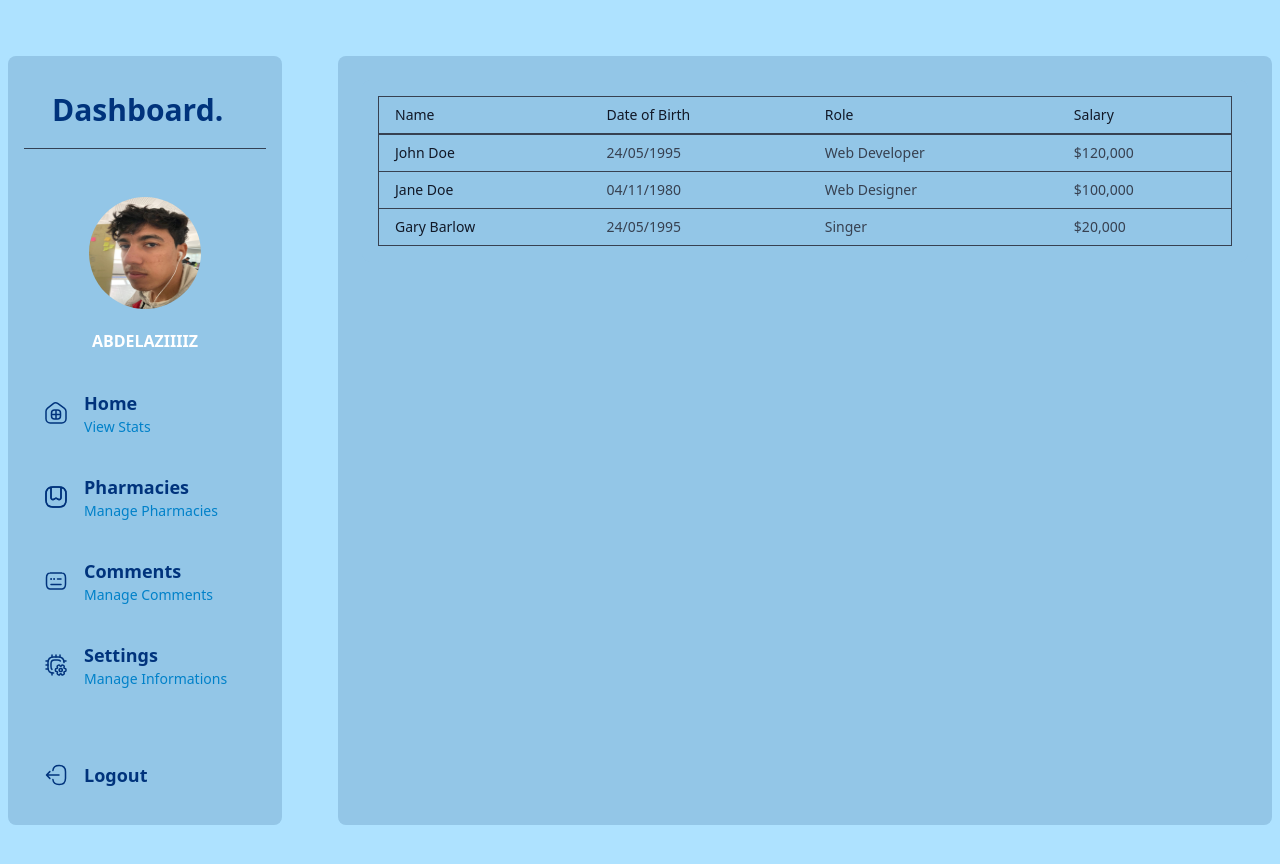
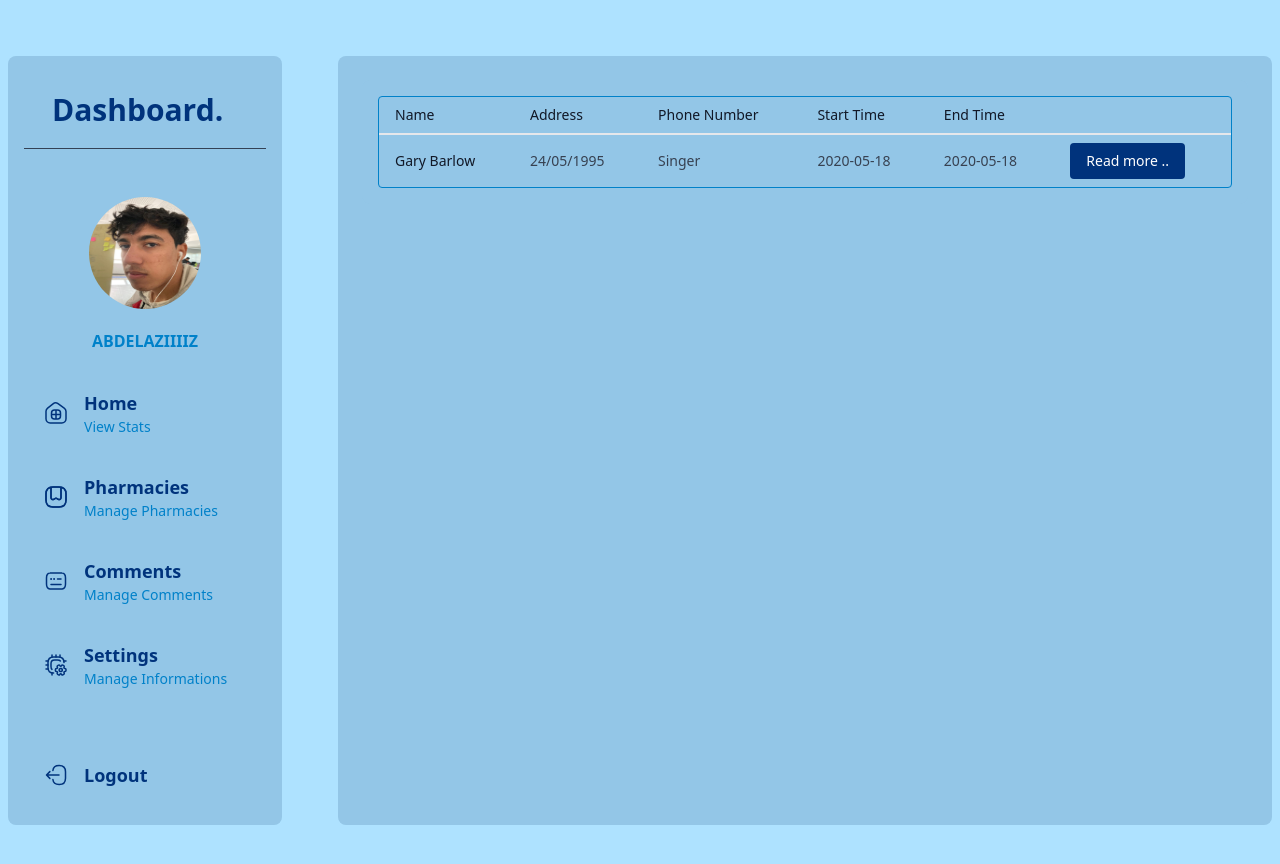
Before and after one commit to khalidhagane/PharmGarde_mobile, a React (Create React App) app in the folder frontend/web/: page /Pharmacy in a window 1280 px wide. Shown: the top 864 px of the page. Built offline with nearby package versions, Linux system fonts and the light colour scheme.

Commit message:
set Home and Pharmacy style

```diff
--- a/frontend/web/src/components/Dashboard.jsx
+++ b/frontend/web/src/components/Dashboard.jsx
@@ -2,7 +2,38 @@ import React from 'react'
 
 function Dashboard() {
   return (
-    <div>Hello from dashboard</div>
+    <div>
+      <>
+            <div className='lg:grid grid-cols-3 gap-4'>
+                <div>
+                    <div className="relative block rounded-sm border-t-4 border-[#00337C] p-8 pb-24 shadow-xl">
+                        <h3 className="text-4xl text-[#00337C] font-bold">0</h3>
+                        <p className="mt-4 text-lg font-medium text-[#00337C]">
+                            PHARMACY
+
+                        </p>
+                    </div>
+                </div>
+                <div>
+                    <div className="relative block rounded-sm border-t-4 border-[#00337C] p-8 pb-24 shadow-xl">
+                        <h3 className="text-4xl text-[#00337C] font-bold">0</h3>
+                        <p className="mt-4 text-lg font-medium text-[#00337C]">
+                            COMMENTS
+                        </p>
+                    </div>
+                </div>
+                <div>
+                    <div className="relative block rounded-sm border-t-4 border-[#00337C] p-8 pb-24 shadow-xl">
+                        <h3 className="text-4xl text-[#00337C] font-bold">0</h3>
+                        <p className="mt-4 text-lg font-medium text-[#00337C]">
+                            REVIEWS
+                        </p>
+
+                    </div>
+                </div>
+            </div>
+        </>
+    </div>
   )
 }
 
--- a/frontend/web/src/components/Pharmacy.jsx
+++ b/frontend/web/src/components/Pharmacy.jsx
@@ -3,9 +3,9 @@ import React from 'react'
 function Pharmacy() {
   return (
     <>
-    <div class="overflow-x-auto border  border-gray-700">
+    <div class="overflow-x-auto border rounded  border-[#0081C9]">
   <table
-    class="min-w-full divide-y-2 text-sm divide-gray-700"
+    class="min-w-full divide-y-2 text-sm rounded border-[#0081C9]"
   >
     <thead>
       <tr>
@@ -17,88 +17,50 @@ function Pharmacy() {
         <th
           class="whitespace-nowrap px-4 py-2 text-left font-medium text-gray-900 "
         >
-          Date of Birth
+          Address
         </th>
         <th
           class="whitespace-nowrap px-4 py-2 text-left font-medium text-gray-900 "
         >
-          Role
+          Phone Number
         </th>
         <th
           class="whitespace-nowrap px-4 py-2 text-left font-medium text-gray-900 "
         >
-          Salary
+          Start Time
+        </th>
+        <th
+          class="whitespace-nowrap px-4 py-2 text-left font-medium text-gray-900 "
+        >
+          End Time
+        </th>
+        <th
+          class="whitespace-nowrap px-4 py-2 text-left font-medium text-gray-900 "
+        >
+
         </th>
       </tr>
     </thead>
 
     <tbody class="divide-y  divide-gray-700">
-      <tr>
-        <td
-          class="whitespace-nowrap px-4 py-2 font-medium text-gray-900 "
-        >
-          John Doe
+      <tr class="[&>*]:whitespace-nowrap [&>*]:px-4 [&>*]:py-2">
+        <td class="whitespace-nowrap px-4 py-2 font-medium text-gray-900 ">
+          Gary Barlow
         </td>
-        <td
-          class="whitespace-nowrap px-4 py-2 text-gray-700 "
-        >
+        <td class="whitespace-nowrap px-4 py-2 text-gray-700 ">
           24/05/1995
         </td>
-        <td
-          class="whitespace-nowrap px-4 py-2 text-gray-700 "
-        >
-          Web Developer
-        </td>
-        <td
-          class="whitespace-nowrap px-4 py-2 text-gray-700 "
-        >
-          $120,000
-        </td>
-      </tr>
-
-      <tr class="[&>*]:whitespace-nowrap [&>*]:px-4 [&>*]:py-2">
-        <td
-          class="whitespace-nowrap px-4 py-2 font-medium text-gray-900 "
-        >
-          Jane Doe
-        </td>
-        <td
-          class="whitespace-nowrap px-4 py-2 text-gray-700 "
-        >
-          04/11/1980
-        </td>
-        <td
-          class="whitespace-nowrap px-4 py-2 text-gray-700 "
-        >
-          Web Designer
-        </td>
-        <td
-          class="whitespace-nowrap px-4 py-2 text-gray-700 "
-        >
-          $100,000
-        </td>
-      </tr>
-
-      <tr class="[&>*]:whitespace-nowrap [&>*]:px-4 [&>*]:py-2">
-        <td
-          class="whitespace-nowrap px-4 py-2 font-medium text-gray-900 "
-        >
-          Gary Barlow
-        </td>
-        <td
-          class="whitespace-nowrap px-4 py-2 text-gray-700 "
-        >
-          24/05/1995
-        </td>
-        <td
-          class="whitespace-nowrap px-4 py-2 text-gray-700 "
-        >
+        <td class="whitespace-nowrap px-4 py-2 text-gray-700 ">
           Singer
         </td>
-        <td
-          class="whitespace-nowrap px-4 py-2 text-gray-700 "
-        >
-          $20,000
+        <td class="whitespace-nowrap px-4 py-2 text-gray-700 ">
+            2020-05-18
+        </td>
+        <td class="whitespace-nowrap px-4 py-2 text-gray-700 ">
+            2020-05-18
+        </td>
+        <td  class="whitespace-nowrap px-4 py-2 text-gray-700 ">
+            <button className='bg-[#00337C] px-4 py-2 rounded text-white'>Read more ..</button>
         </td>
       </tr>
     </tbody>
--- a/frontend/web/src/pages/Layout.jsx
+++ b/frontend/web/src/pages/Layout.jsx
@@ -16,7 +16,7 @@ function Layout() {
 
                         <div className="flex  rounded-b-3xl  space-y-5 flex-col items-center py-7">
                             <img className="h-28 w-28 rounded-full" src={Ryad} alt="User" />
-                            <p> <span className="h1 mb-11 py-4 font-bold text-white">ABDELAZIIIIZ</span></p>
+                            <p> <span className="h1   font-bold text-[#0081C9]">ABDELAZIIIIZ</span></p>
                         </div>
 
 
```
